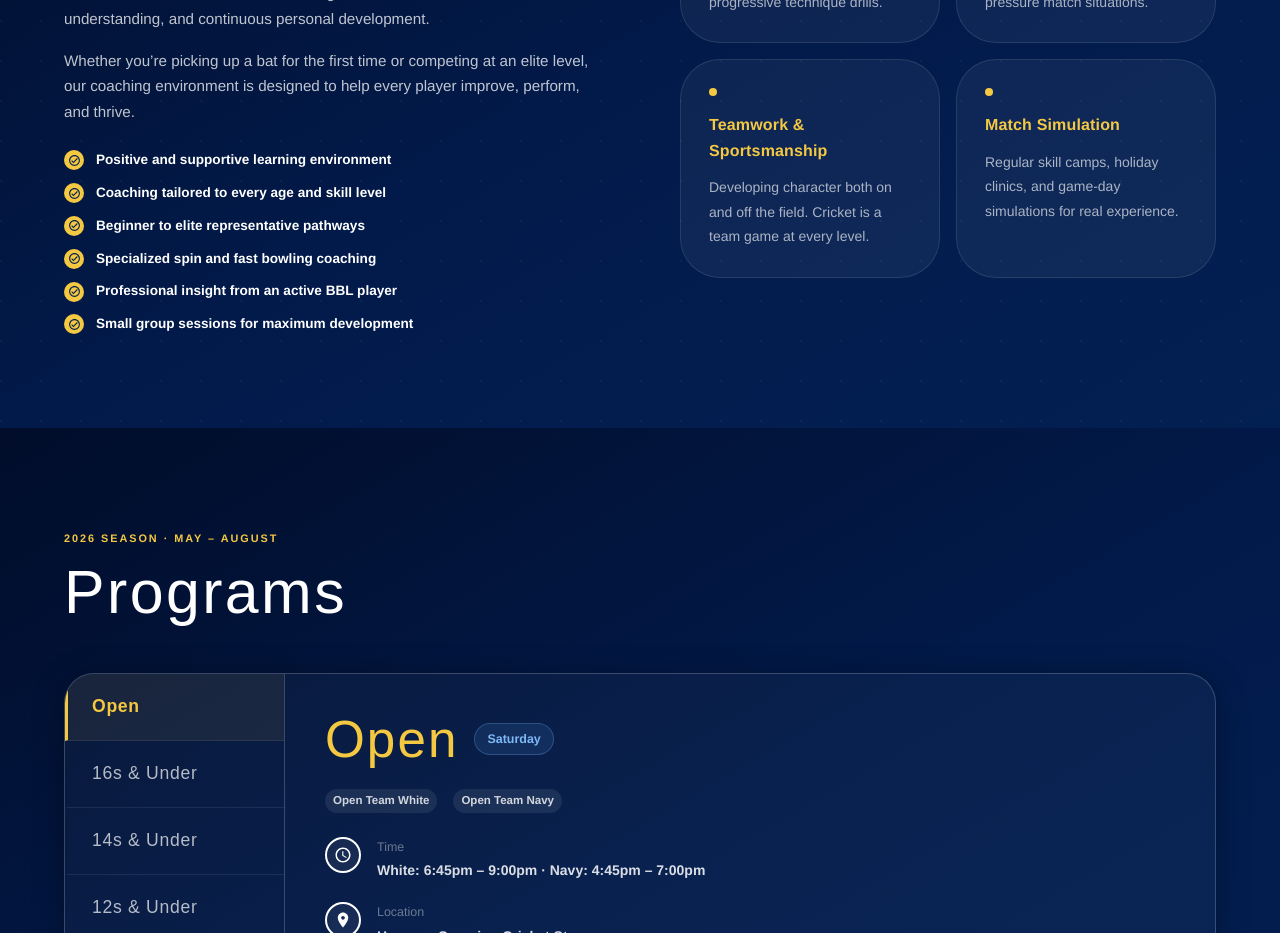
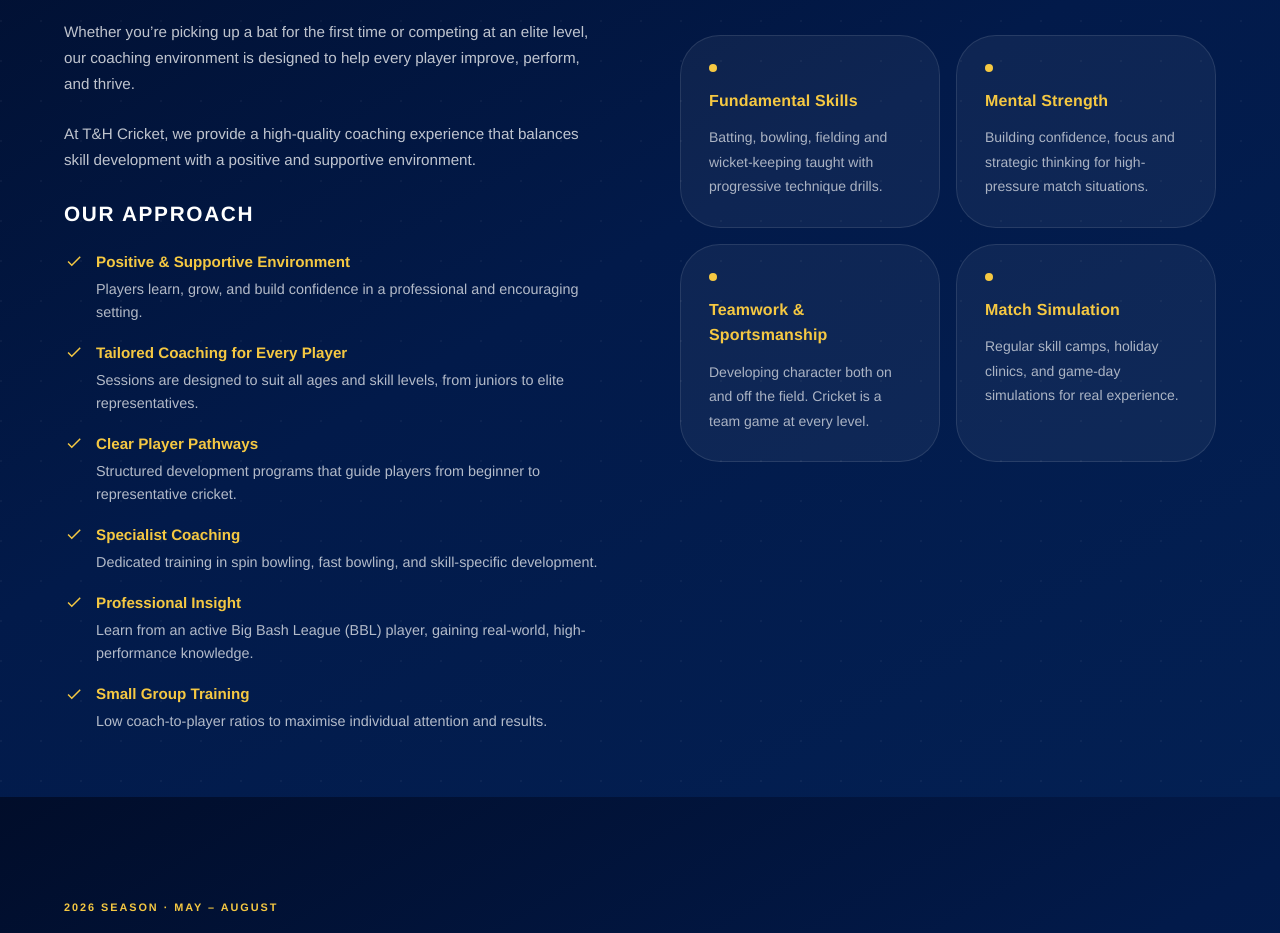
Before and after one commit to s4095136/tandh-cricket-academy, a React (Vite) app in the folder client/: page / in a window 1280 px wide. Shown: the part 1100-2033 px from the top of the page. Built offline with nearby package versions, Linux system fonts and the light colour scheme; no server answers.

Commit message:
Updated philosophy writing

```diff
--- a/client/src/components/sections/PhilosophySection.tsx
+++ b/client/src/components/sections/PhilosophySection.tsx
@@ -1,7 +1,7 @@
 import React from 'react'
 import { Box, Container, Typography, Grid, Stack } from '@mui/material'
 import CheckCircleOutlineIcon from '@mui/icons-material/CheckCircleOutlined'
-
+import CheckIcon from '@mui/icons-material/Check';
 const PILLARS = [
   {
     title: 'Fundamental Skills',
@@ -21,15 +21,47 @@ const PILLARS = [
   },
 ]
 
+// const VALUES = [
+//   'Positive and supportive learning environment',
+//   'Coaching tailored to every age and skill level',
+//   'Beginner to elite representative pathways',
+//   'Specialized spin and fast bowling coaching',
+//   'Professional insight from an active BBL player',
+//   'Small group sessions for maximum development',
+// ]
+
 const VALUES = [
-  'Positive and supportive learning environment',
-  'Coaching tailored to every age and skill level',
-  'Beginner to elite representative pathways',
-  'Specialized spin and fast bowling coaching',
-  'Professional insight from an active BBL player',
-  'Small group sessions for maximum development',
+  {
+    title: 'Positive & Supportive Environment',
+    description:
+      'Players learn, grow, and build confidence in a professional and encouraging setting.',
+  },
+  {
+    title: 'Tailored Coaching for Every Player',
+    description:
+      'Sessions are designed to suit all ages and skill levels, from juniors to elite representatives.',
+  },
+  {
+    title: 'Clear Player Pathways',
+    description:
+      'Structured development programs that guide players from beginner to representative cricket.',
+  },
+  {
+    title: 'Specialist Coaching',
+    description:
+      'Dedicated training in spin bowling, fast bowling, and skill-specific development.',
+  },
+  {
+    title: 'Professional Insight',
+    description:
+      'Learn from an active Big Bash League (BBL) player, gaining real-world, high-performance knowledge.',
+  },
+  {
+    title: 'Small Group Training',
+    description:
+      'Low coach-to-player ratios to maximise individual attention and results.',
+  },
 ]
-
 export default function PhilosophySection() {
   return (
     <Box
@@ -115,35 +147,75 @@ export default function PhilosophySection() {
               sx={{ mb: 3, color: 'rgba(255,255,255,0.75)', lineHeight: 1.7, fontSize: '0.95rem', fontWeight: 500 }}
             >
               Whether you’re picking up a bat for the first time or competing at an elite level, our coaching environment is designed to help every player improve, perform, and thrive.            </Typography>
+            <Typography
+              variant="body1"
+              sx={{ mb: 3, color: 'rgba(255,255,255,0.75)', lineHeight: 1.7, fontSize: '0.95rem', fontWeight: 500 }}
+            >
+At T&H Cricket, we provide a high-quality coaching experience that balances skill development with a positive and supportive environment.
+            </Typography>
 
-            {/* Values checklist */}
-            <Stack spacing={1.3}>
-              {VALUES.map((val) => (
-                <Box key={val} sx={{ display: 'flex', alignItems: 'center', gap: 1.5 }}>
+            <Typography
+  sx={{
+    color: '#ffff',
+    fontWeight: 800,
+    fontSize: '1.3rem',
+    letterSpacing: '0.08em',
+    textTransform: 'uppercase',
+    mb: 2,
+  }}
+>
+  Our Approach
+</Typography>
+{/* Our Approach */}
+<Stack spacing={2}>
+  {VALUES.map((item) => (
+    <Box
+      key={item.title}
+      sx={{
+        display: 'flex',
+        alignItems: 'flex-start',
+        gap: 1.5,
+      }}
+    >
       <Box
         sx={{
           width: 20,
           height: 20,
-                      borderRadius: '50%',
-                      bgcolor: '#f5c842',
+          mt: 0.3,
           display: 'flex',
           alignItems: 'center',
           justifyContent: 'center',
           flexShrink: 0,
         }}
       >
-                    <CheckCircleOutlineIcon sx={{ color: '#032053', fontSize: 13 }} />
+        <CheckIcon sx={{ color: '#f5c842', fontSize: 18 }} />
       </Box>
+
+      <Box>
         <Typography
-                    variant="body2"
-                    sx={{ color: '#ffffff', fontWeight: 600, fontSize: '0.85rem' }}
+          sx={{
+            color: '#f5c842',
+            fontWeight: 700,
+            fontSize: '0.95rem',
+            mb: 0.3,
+          }}
         >
-                    {val}
+          {item.title}
+        </Typography>
+
+        <Typography
+          sx={{
+            color: 'rgba(255,255,255,0.7)',
+            fontSize: '0.9rem',
+            lineHeight: 1.6,
+          }}
+        >
+          {item.description}
         </Typography>
       </Box>
+    </Box>
   ))}
-            </Stack>
-          </Grid>
+</Stack>          </Grid>
 
           {/* Right: pillar cards */}
           <Grid size={{ xs: 12, md: 6 }} sx={{ display: 'flex', alignItems: 'center' }}>
```
Lines whose indentation alone changed are shown as unchanged.
